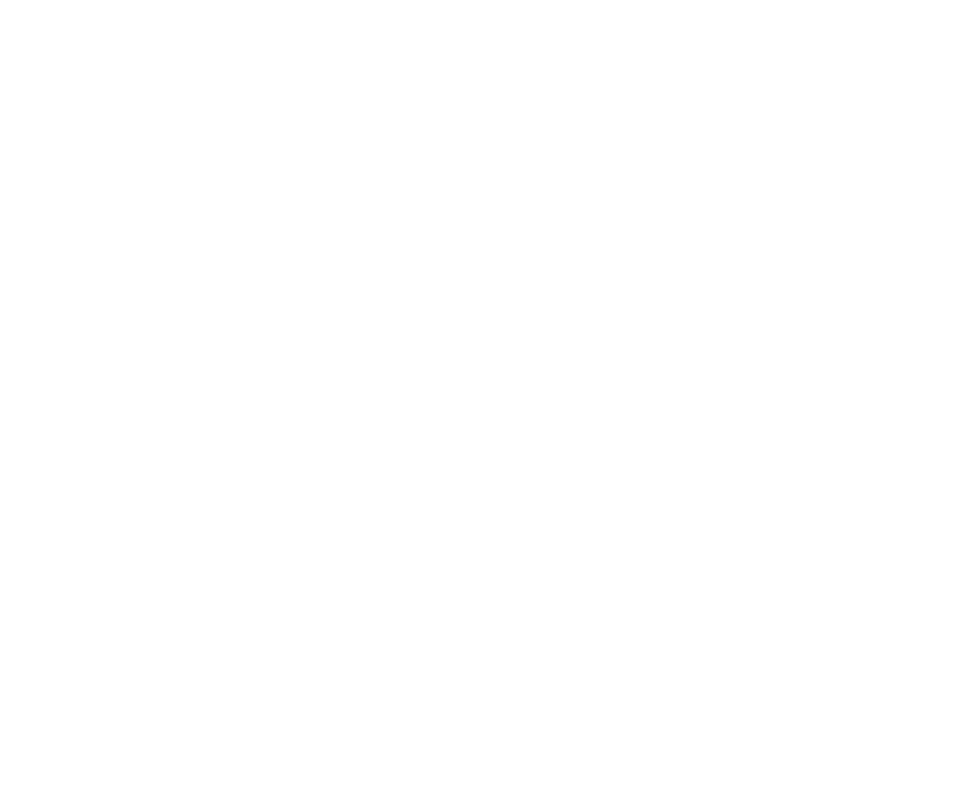
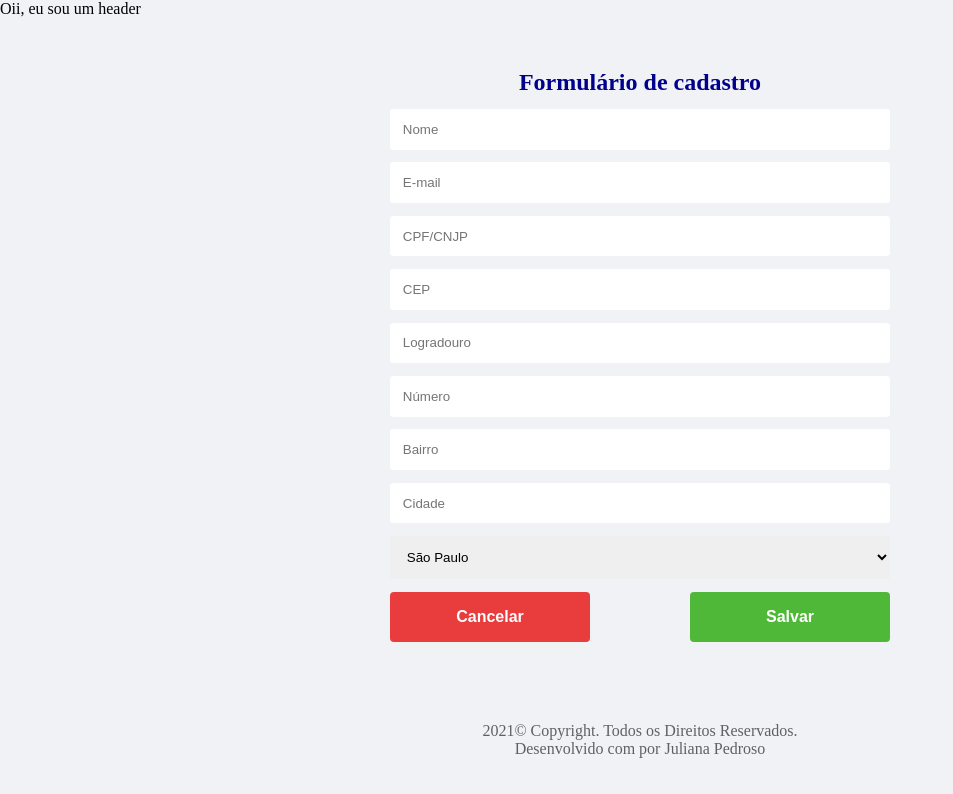
Before and after one commit to julianapedroso/teste-pratico-helpper, a plain HTML site: page index.html in a window 1280 px wide. Shown: the whole page, without its empty margins (0-953 px from the left). Drawn offline with Linux system fonts and the light colour scheme.

Commit message:
criação e estilização do formulário e botões

```diff
--- a/index.html
+++ b/index.html
@@ -9,6 +9,147 @@
     <title>Processo Seletivo - Helpper</title>
 
 </head>
+    <header>
+        Oii, eu sou um header
+    </header>
+
+    <main class="display">
+        <div id="form">
+            <h2>Formulário de cadastro</h2>
+
+            <form action="" onsubmit="Form.submit(event)">
+              <div class="input-data">
+                <label class="sr-only" for="nome">Nome</label>
+                <input
+                  type="text"
+                  id="nome"
+                  name="nome"
+                  placeholder="Nome"
+                  required
+                />
+              </div>
+
+              <div class="input-data">
+                <label class="sr-only" for="email">E-mail</label>
+                <input
+                  type="text"
+                  id="email"
+                  name="email"
+                  placeholder="E-mail"
+                  required
+                />
+              </div>
+
+              <div class="input-data">
+                <label class="sr-only" for="cpf">CPF/CNPJ</label>
+                <input
+                  type="text"
+                  id="cpf"
+                  name="cpf"
+                  placeholder="CPF/CNJP"
+                  required
+                />
+              </div>
+
+              <div class="input-data">
+                <label class="sr-only" for="cep">CEP</label>
+                <input
+                  type="text"
+                  id="cep"
+                  name="cep"
+                  placeholder="CEP"
+                  required
+                />
+            </div>
+
+              <div class="input-data">
+                <label class="sr-only" for="Logradouro">Logradouro</label>
+                <input
+                  type="text"
+                  id="logradouro"
+                  name="logradouro"
+                  placeholder="Logradouro"
+                  required
+                />
+              </div>
+
+              <div class="input-data">
+                <label class="sr-only" for="number">Número</label>
+                <input
+                  type="number"
+                  id="numero"
+                  name="numero"
+                  placeholder="Número"
+                  required
+                />
+              </div>
+
+              <div class="input-data">
+                <label class="sr-only" for="bairro">Bairro</label>
+                <input
+                  type="text"
+                  id="bairro"
+                  name="bairro"
+                  placeholder="Bairro"
+                  required
+                />
+              </div>
+
+              <div class="input-data">
+                <label class="sr-only" for="number">Cidade</label>
+                <input
+                  type="text"
+                  id="cidade"
+                  name="cidade"
+                  placeholder="Cidade"
+                  required
+                />
+              </div>
+
+              <div class="input-data">
+                <select id="estado" name="estado">
+                    <option value="SP" selected>São Paulo</option>
+                    <option value="AC">Acre</option>
+                    <option value="AL">Alagoas</option>
+                    <option value="AP">Amapá</option>
+                    <option value="AM">Amazonas</option>
+                    <option value="BA">Bahia</option>
+                    <option value="CE">Ceará</option>
+                    <option value="DF">Distrito Federal</option>
+                    <option value="ES">Espírito Santo</option>
+                    <option value="GO">Goiás</option>
+                    <option value="MA">Maranhão</option>
+                    <option value="MT">Mato Grosso</option>
+                    <option value="MS">Mato Grosso do Sul</option>
+                    <option value="MG">Minas Gerais</option>
+                    <option value="PA">Pará</option>
+                    <option value="PB">Paraíba</option>
+                    <option value="PR">Paraná</option>
+                    <option value="PE">Pernambuco</option>
+                    <option value="PI">Piauí</option>
+                    <option value="RJ">Rio de Janeiro</option>
+                    <option value="RN">Rio Grande do Norte</option>
+                    <option value="RS">Rio Grande do Sul</option>
+                    <option value="RO">Rondônia</option>
+                    <option value="RR">Roraima</option>
+                    <option value="SC">Santa Catarina</option>
+                    <option value="SE">Sergipe</option>
+                    <option value="TO">Tocantins</option>
+                </select>
+              </div>
+
+              <div class="input-data actions">
+                <button class="btn-cancelar">Cancelar</button>
+                <button class="btn-salvar">Salvar</button>
+              </div>
+            </form>
+          </div>
+    </main>
+
+    <footer>
+        <p>2021© Copyright. Todos os Direitos Reservados.</p>
+        <p>Desenvolvido com por Juliana Pedroso</p>
+    </footer>
 <body>
 
     <script src="./scripts.js"></script>
--- a/style.css
+++ b/style.css
@@ -0,0 +1,108 @@
+* {
+  margin: 0;
+  padding: 0;
+  box-sizing: border-box;
+}
+
+body {
+  background-color: #f0f2f5;
+}
+
+.sr-only {
+  position: absolute;
+  width: 1px;
+  height: 1px;
+  padding: 0;
+  margin: -1px;
+
+  overflow: hidden;
+  clip: rect(0, 0, 0, 0);
+  white-space: nowrap;
+  border-width: 0;
+}
+
+h2 {
+  margin-top: 3.2rem;
+  margin-bottom: 0.8rem;
+  color: darkblue;
+  text-align: center;
+}
+
+.display {
+  display: flex;
+  align-items: center;
+  justify-content: center;
+}
+
+#form {
+  align-items: center;
+  max-width: 500px;
+  width: 100%;
+  height: 100%;
+}
+
+input, select {
+  border: none;
+  border-radius: 0.2rem;
+  padding: 0.8rem;
+  width: 100%;
+}
+
+.input-data {
+  margin-top: 0.8rem;
+}
+
+.input-data.actions {
+    display: flex;
+    justify-content: space-between;
+    align-items: center;
+  }
+
+.btn-salvar {
+    width: 40%;
+    height: 50px;
+    border: none;
+    border-radius: 0.25rem;
+    background: #4fb839;
+    color: #fff;
+    font-weight: bold;
+    font-size: 1rem;
+
+    cursor: pointer;
+  }
+
+  .btn-salvar:hover {
+    background: #3dd705;
+  }
+
+.btn-cancelar {
+    width: 40%;
+    height: 50px;
+    border: none;
+    border-radius: 0.25rem;
+    background: #e92929;
+    color: #fff;
+    font-weight: bold;
+    font-size: 1rem;
+
+    cursor: pointer;
+
+    opacity: 0.9;
+  }
+
+  .btn-cancelar:hover {
+    opacity: 1;
+  }
+
+footer {
+  background: var(--white);
+  position: static;
+  width: 100%;
+  bottom: 0;
+  text-align: center;
+  margin-top: 3rem;
+  padding: 2rem 0 2rem;
+  color: var(--dark-blue);
+
+  opacity: 0.6;
+}
```
